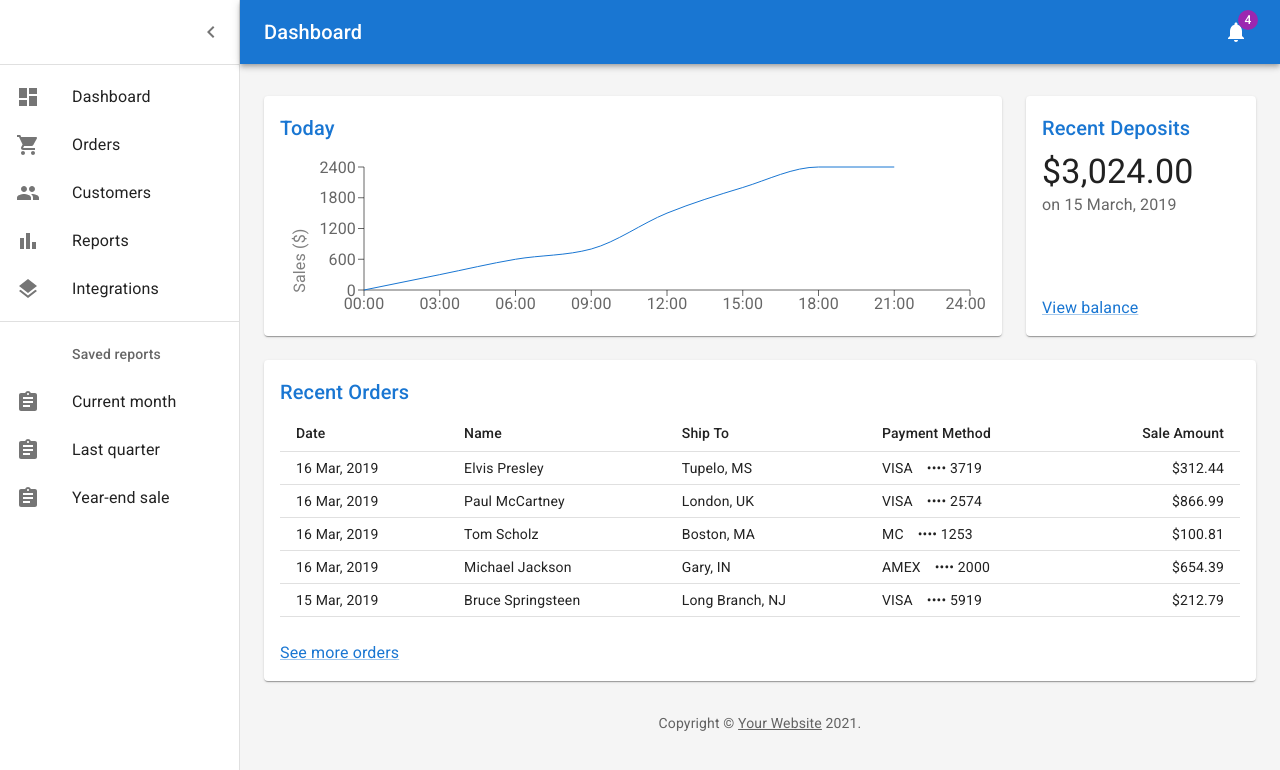
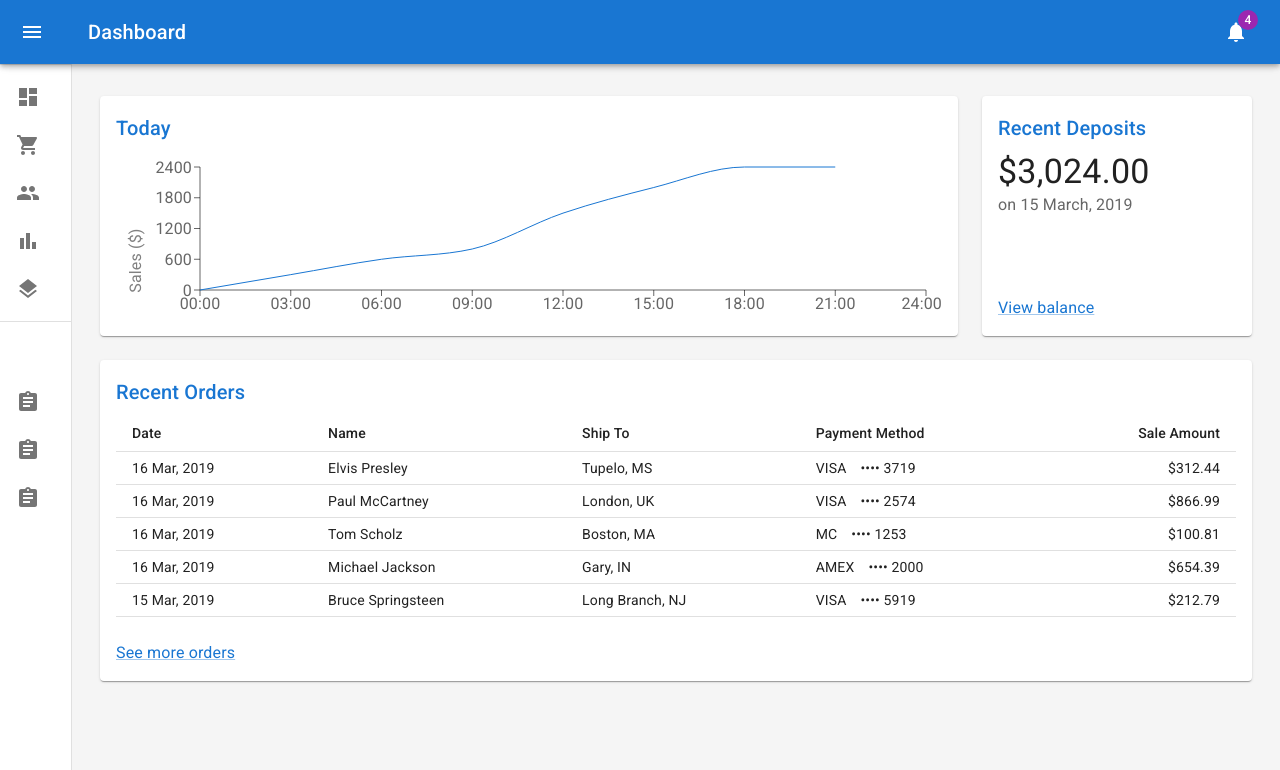
Before and after one commit to numa-C/IFT-Calendar-FE, a Next.js app in the folder src/: page / in a window 1280 px wide. Shown: the top 770 px of the page. Built offline with nearby package versions, Linux system fonts and the light colour scheme.

Commit message:
Set header menu toggle button to show and hide.

```diff
--- a/src/src/pages/index.tsx
+++ b/src/src/pages/index.tsx
@@ -17,8 +17,8 @@ import Link from '@mui/material/Link';
 import MenuIcon from '@mui/icons-material/Menu';
 import ChevronLeftIcon from '@mui/icons-material/ChevronLeft';
 import NotificationsIcon from '@mui/icons-material/Notifications';
-import mainListItems from './listItemsMain';
-import secondaryListItems from './listItemsSecond';
+// import mainListItems from './listItemsMain';
+// import secondaryListItems from './listItemsSecond';
 import Chart from './Chart';
 import Deposits from './Deposits';
 import Orders from './Orders';
@@ -101,7 +101,7 @@ const Drawer = styled(MuiDrawer, { shouldForwardProp: (prop) => prop !== 'open'
 const mdTheme = createTheme();
 
 function DashboardContent() {
-  const [open, setOpen] = React.useState(true);
+  const [open, setOpen] = React.useState(false);
   const toggleDrawer = () => {
     setOpen(!open);
   };
@@ -110,7 +110,8 @@ function DashboardContent() {
     <ThemeProvider theme={mdTheme}>
       <Box sx={{ display: 'flex' }}>
         <CssBaseline />
-        <AppBar position="absolute" open={open}>
+        {/* <AppBar position="absolute" open={open}> */}
+        <AppBar position="absolute">
           <Toolbar
             sx={{
               pr: '24px', // keep right padding when drawer closed
@@ -123,10 +124,14 @@ function DashboardContent() {
               onClick={toggleDrawer}
               sx={{
                 marginRight: '36px',
-                ...(open && { display: 'none' }),
+                // ...({ display: 'none' }),
+                // ...(open && { display: 'none' }),
               }}
             >
-              <MenuIcon />
+              {open
+                ? <ChevronLeftIcon />
+                : <MenuIcon />
+              }
             </IconButton>
             <Typography
               component="h1"
@@ -144,6 +149,7 @@ function DashboardContent() {
             </IconButton>
           </Toolbar>
         </AppBar>
+        {/* <Drawer variant="permanent" open={open}> */}
         <Drawer variant="permanent" open={open}>
           <Toolbar
             sx={{
@@ -153,9 +159,9 @@ function DashboardContent() {
               px: [1],
             }}
           >
-            <IconButton onClick={toggleDrawer}>
+            {/* <IconButton onClick={toggleDrawer}>
               <ChevronLeftIcon />
-            </IconButton>
+            </IconButton> */}
           </Toolbar>
           <Divider />
           {/* <List>{mainListItems}</List> */}
@@ -267,7 +273,7 @@ function DashboardContent() {
                 </Paper>
               </Grid>
             </Grid>
-            <Copyright sx={{ pt: 4 }} />
+            {/* <Copyright sx={{ pt: 4 }} /> */}
           </Container>
         </Box>
       </Box>
```
